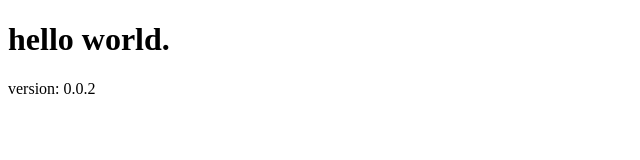
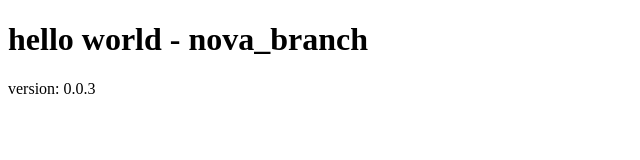
Before and after one commit to sordi17/gitAlura, a plain HTML site: page index.html in a window 1280 px wide. Shown: the whole page, without its empty margins (0-640 px from the left). Drawn offline with Linux system fonts and the light colour scheme.

Commit message:
version 0.0.3

```diff
--- a/index.html
+++ b/index.html
@@ -6,8 +6,8 @@
   </head>
   <body>
 
-    <h1>hello world.</h1>
-    <p>version: 0.0.2</p>
+    <h1>hello world - nova_branch</h1>
+    <p>version: 0.0.3</p>
 
   </body>
 </html>
```
